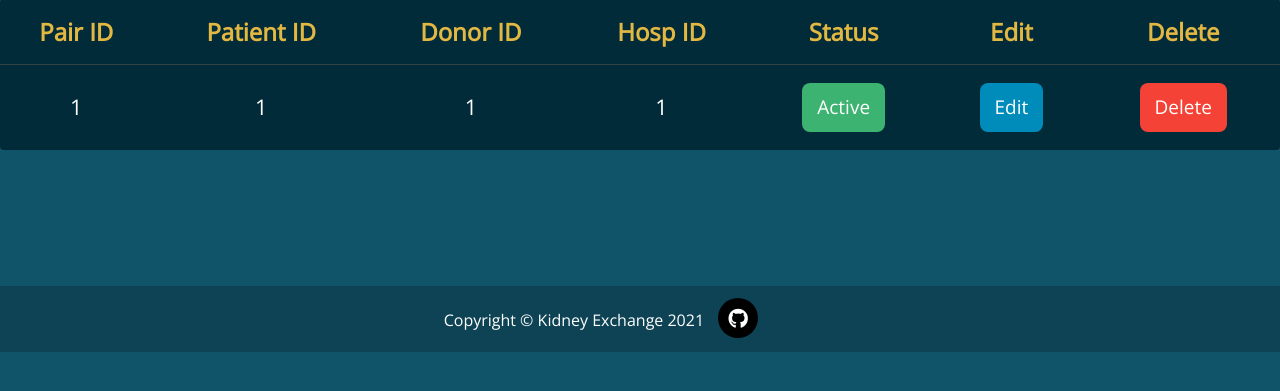
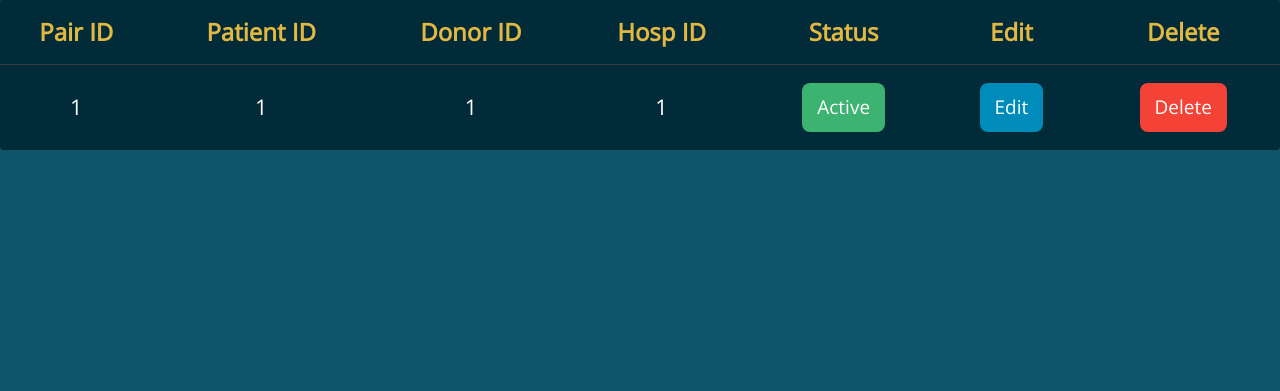
Before and after one commit to siv2r/kidney-exchange, a PHP site: page /pages/dataOverview.php in a window 1280 px wide. Shown: the part 171-562 px from the top of the page. Run offline with PHP 8.4, Linux system fonts and the light colour scheme; the visitor is signed in with stand-in values (Sample User, id 1); tables that the repository leaves empty or names only in its code hold one stand-in row (values such as "Sample post").

Commit message:
removed footer completely (#225)

```diff
--- a/include/footer.inc.php
+++ b/include/footer.inc.php
@@ -1,99 +1,4 @@
-<link rel="stylesheet" href="https://cdnjs.cloudflare.com/ajax/libs/font-awesome/5.15.3/css/all.min.css"
-    integrity="sha512-iBBXm8fW90+nuLcSKlbmrPcLa0OT92xO1BIsZ+ywDWZCvqsWgccV3gFoRBv0z+8dLJgyAHIhR35VZc2oM/gI1w=="
-    crossorigin="anonymous" />
-<style>
-    #footer {
-        background-color: rgb(0, 0, 0, 0.2);
-        margin-top:11vh;
-    }
 
-    /* css for social media icons */
-
-    .rounded-social-buttons {
-        text-align: center;
-    }
-
-    .rounded-social-buttons .social-button {
-        display: inline-block;
-        position: relative;
-        cursor: pointer;
-        width: 2.5rem;
-        height: 2.5rem;
-        border: 0.125rem solid transparent;
-        padding: 0;
-        text-decoration: none;
-        text-align: center;
-        color: #fefefe;
-        font-size: 1.2rem;
-        font-weight: normal;
-        line-height: 2em;
-        border-radius: 1.6875rem;
-        transition: all 0.5s ease;
-        margin-right: 0.25rem;
-        margin-bottom: 0.25rem;
-    }
-
-    .rounded-social-buttons .social-button:hover,
-    .rounded-social-buttons .social-button:focus {
-        -webkit-transform: rotate(360deg);
-        -ms-transform: rotate(360deg);
-        transform: rotate(360deg);
-    }
-
-    .rounded-social-buttons .fa-twitter,
-    .rounded-social-buttons .fa-facebook-f,
-    .rounded-social-buttons .fa-linkedin,
-    .rounded-social-buttons .fa-instagram,
-    .rounded-social-buttons .fa-github,
-    .rounded-social-buttons .fa-whatsapp {
-        font-size: 20px;
-    }
-
-    .rounded-social-buttons .social-button.facebook:hover,
-    .rounded-social-buttons .social-button.facebook:focus {
-        color: #3b5998;
-        background: #fefefe;
-        border-color: #3b5998;
-    }
-
-    .rounded-social-buttons .social-button.github {
-        background: black;
-    }
-
-    .rounded-social-buttons .social-button.github:hover,
-    .rounded-social-buttons .social-button.github:focus {
-        color: black;
-        background: #ffff;
-        border-color: black;
-    }
-
-    .inline
-    {
-        display: inline-block !important;
-        padding:0px 5px;
-    }
-
-    /* On screens that are 992px or less, set the background color to blue */
-    @media screen and (max-width: 992px) {
-        .inline
-        {
-        display:block !important;
-        }
-    }
-</style>
-<div class="container-fluid py-1 text-white" id="footer">
-    <div class="row">
-
-        <div class="col-lg-4 mx-auto">
-            <p class="text-center inline">Copyright &copy; Kidney Exchange 2021</p>
-            <div class="rounded-social-buttons mt-2 inline">
-                <a class="social-button github" href="https://www.github.com" target="_blank">
-                    <i class="fab fa-github"></i>
-                </a>
-            </div>
-        </div>
-    </div>
-</div>
 <!-- bootstrap js -->
 <script src="https://cdn.jsdelivr.net/npm/bootstrap@5.0.0-beta3/dist/js/bootstrap.bundle.min.js"
     integrity="sha384-JEW9xMcG8R+pH31jmWH6WWP0WintQrMb4s7ZOdauHnUtxwoG2vI5DkLtS3qm9Ekf"
```
